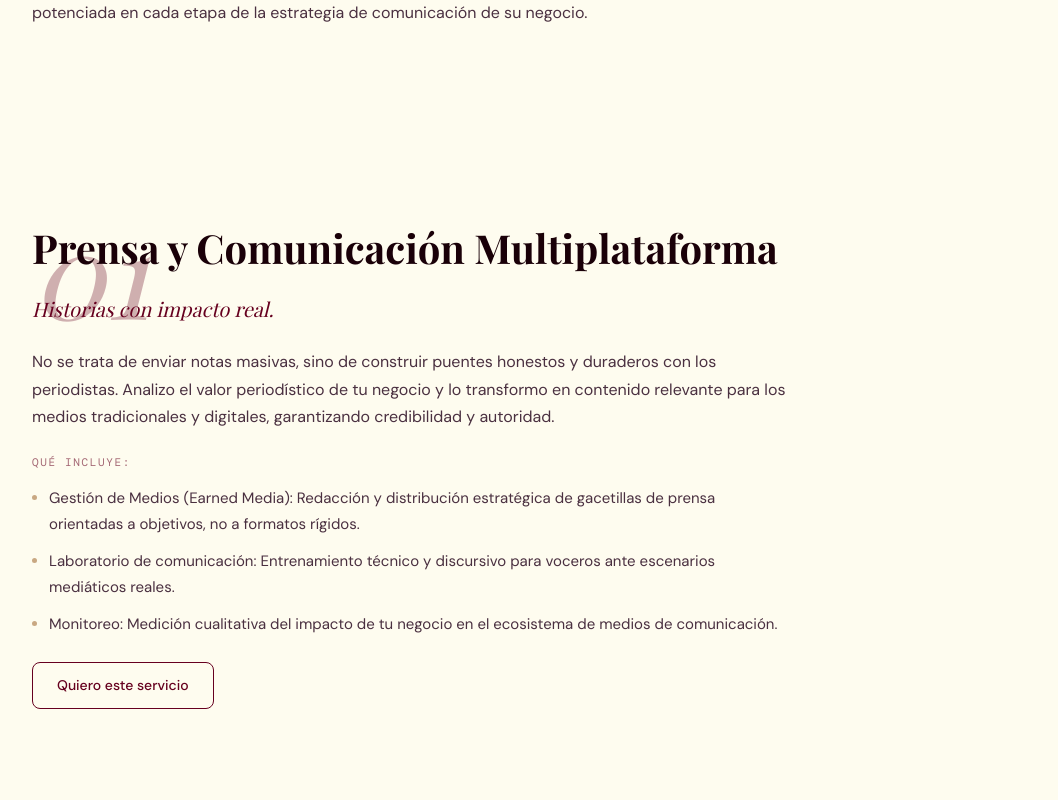
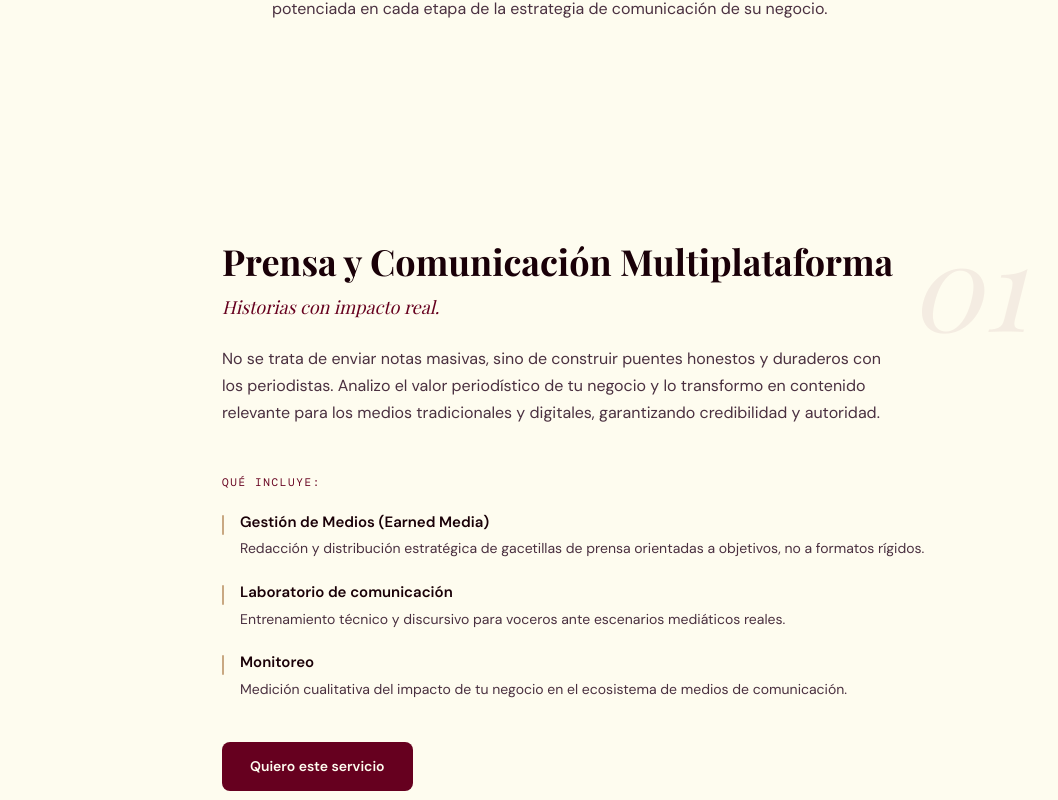
Before and after one commit to NicolasDebe/sanchezmarian-web, a Next.js app: page /servicios in a window 1280 px wide. Shown: the part 580-1380 px from the top of the page, without its empty margins (16-1074 px from the left). Built offline with nearby package versions, Linux system fonts and the light colour scheme; a web font is replaced by a local one.

Commit message:
Integrar 3 fotos: bio, sobre-marian, contacto

```diff
--- a/components/home-servicios.tsx
+++ b/components/home-servicios.tsx
@@ -30,13 +30,13 @@ export function HomeServicios() {
     <section id="servicios" className="bg-hueso-oscuro py-[120px]">
       <div className="max-w-7xl mx-auto px-6 lg:px-12">
 
-        {/* Header */}
+        {/* Header — centrado */}
         <motion.div
           variants={fadeUpStagger}
           initial="hidden"
           whileInView="visible"
           viewport={viewportOnce}
-          className="mb-16"
+          className="text-center mb-16"
         >
           <motion.p
             variants={fadeUp}
@@ -46,26 +46,26 @@ export function HomeServicios() {
             Servicios
           </motion.p>
 
-          <motion.div variants={fadeUp} className="w-10 h-px bg-dorado mb-6" />
+          <motion.div variants={fadeUp} className="w-10 h-px bg-dorado mb-6 mx-auto" />
 
           <motion.h2
             variants={fadeUp}
-            className="font-playfair font-bold text-negro-bordo leading-[1.1] mb-5"
-            style={{ fontSize: "clamp(28px, 3.5vw, 44px)" }}
+            className="font-playfair font-bold text-negro-bordo leading-[1.1] mb-5 mx-auto"
+            style={{ fontSize: "clamp(28px, 3.5vw, 44px)", maxWidth: 640 }}
           >
             Conexión genuina para potenciar la voz y el mensaje de tu negocio.
           </motion.h2>
 
           <motion.p
             variants={fadeUp}
-            className="font-sans text-gris-bordo"
-            style={{ fontSize: 16, lineHeight: 1.7 }}
+            className="font-sans text-gris-bordo mx-auto"
+            style={{ fontSize: 15, lineHeight: 1.7, maxWidth: 440 }}
           >
             Tres servicios alineados que se adaptan a cada etapa de tu negocio.
           </motion.p>
         </motion.div>
 
-        {/* Cards */}
+        {/* Cards — stagger 120ms */}
         <motion.div
           variants={fadeUpStagger}
           initial="hidden"
@@ -74,31 +74,48 @@ export function HomeServicios() {
           className="grid grid-cols-1 md:grid-cols-3 gap-6"
         >
           {CARDS.map((card) => (
-            <motion.div key={card.num} variants={revealCard}>
+            <motion.div key={card.num} variants={revealCard} className="h-full">
               <Link
                 href={card.href}
-                className="group flex flex-col gap-4 bg-hueso border border-dorado/30 rounded-xl p-8 hover:-translate-y-1 hover:border-bordo/40 transition-all duration-300 h-full"
+                className={[
+                  "group flex flex-col h-full",
+                  "bg-hueso border border-dorado/25 rounded-2xl",
+                  "p-6 sm:p-9",
+                  "hover:-translate-y-1.5 hover:border-bordo/30",
+                  "hover:shadow-[0_12px_40px_rgba(102,0,31,0.06)]",
+                  "transition-all duration-300",
+                ].join(" ")}
               >
-                <p className="font-mono text-bordo" style={{ fontSize: 12 }}>
+                {/* número */}
+                <p
+                  className="font-mono text-bordo/50 mb-3"
+                  style={{ fontSize: 12 }}
+                >
                   {card.num}
                 </p>
 
+                {/* línea dorada 24px */}
+                <div className="w-6 h-px bg-dorado mb-5" />
+
+                {/* nombre */}
                 <p
-                  className="font-playfair font-bold text-negro-bordo leading-snug"
-                  style={{ fontSize: 22 }}
+                  className="font-playfair font-bold text-negro-bordo leading-snug mb-2"
+                  style={{ fontSize: 20 }}
                 >
                   {card.nombre}
                 </p>
 
+                {/* tagline — DM Sans italic (no Playfair: serif a 13px es ilegible) */}
                 <p
-                  className="font-playfair italic text-bordo"
-                  style={{ fontSize: 14 }}
+                  className="font-sans italic text-bordo/80 mb-6"
+                  style={{ fontSize: 13, lineHeight: 1.6 }}
                 >
                   {card.tagline}
                 </p>
 
+                {/* link — empujado al fondo */}
                 <p
-                  className="font-sans text-bordo mt-auto"
+                  className="font-sans text-bordo mt-auto group-hover:underline"
                   style={{ fontSize: 13 }}
                 >
                   Conocer más →
--- a/components/servicios-page-sections.tsx
+++ b/components/servicios-page-sections.tsx
@@ -1,13 +1,21 @@
 "use client"
 
 import { motion } from "motion/react"
+import type { Variants } from "motion/react"
 import Link from "next/link"
-import {
-  fadeUp,
-  revealCard,
-  fadeUpStagger,
-  viewportOnce,
-} from "@/lib/animations"
+import { fadeUp, fadeUpStagger, viewportOnce } from "@/lib/animations"
+
+/* ─── helpers ───────────────────────────────────────────────────── */
+function splitSub(s: string): { titulo: string; desc: string } {
+  const i = s.indexOf(": ")
+  if (i === -1) return { titulo: s, desc: "" }
+  return { titulo: s.slice(0, i), desc: s.slice(i + 2) }
+}
+
+const subStagger: Variants = {
+  hidden: {},
+  visible: { transition: { staggerChildren: 0.08, delayChildren: 0.1 } },
+}
 
 /* ─── data ─────────────────────────────────────────────────────── */
 const SERVICIOS = [
@@ -58,13 +66,12 @@ const SERVICIOS = [
 function HeroServicios() {
   return (
     <section className="bg-hueso" style={{ paddingTop: 140, paddingBottom: 100 }}>
-      <div className="max-w-7xl mx-auto px-6 lg:px-12">
+      <div className="max-w-[800px] mx-auto px-6 lg:px-12">
         <motion.div
           variants={fadeUpStagger}
           initial="hidden"
           animate="visible"
-          className="flex flex-col gap-6"
-          style={{ maxWidth: 720 }}
+          className="flex flex-col gap-5"
         >
           <motion.p
             variants={fadeUp}
@@ -78,8 +85,8 @@ function HeroServicios() {
 
           <motion.h1
             variants={fadeUp}
-            className="font-playfair font-bold text-negro-bordo leading-[1.1]"
-            style={{ fontSize: "clamp(34px, 4vw, 52px)" }}
+            className="font-playfair font-bold text-negro-bordo"
+            style={{ fontSize: "clamp(30px, 4vw, 52px)", lineHeight: 1.15 }}
           >
             Conexión genuina para potenciar la voz y el mensaje de tu negocio.
           </motion.h1>
@@ -106,79 +113,102 @@ function HeroServicios() {
 /* ─── servicio individual ───────────────────────────────────────── */
 function ServicioSection({ s }: { s: (typeof SERVICIOS)[0] }) {
   return (
-    <section id={s.id} className={`${s.bg} py-[100px]`}>
-      <div className="max-w-7xl mx-auto px-6 lg:px-12">
+    <section id={s.id} className={`${s.bg} py-[120px] overflow-hidden`}>
+      <div className="max-w-[900px] mx-auto px-6 lg:px-12">
         <motion.div
           variants={fadeUpStagger}
           initial="hidden"
           whileInView="visible"
           viewport={viewportOnce}
-          className="relative flex flex-col gap-6"
-          style={{ maxWidth: 760 }}
+          className="relative flex flex-col"
         >
-          {/* número marca de agua */}
+          {/* número marca de agua — solo desktop */}
           <span
-            className="absolute font-playfair italic text-bordo select-none pointer-events-none leading-none"
-            style={{ fontSize: 120, opacity: 0.3, top: -16, left: 0 }}
+            className="hidden md:block absolute font-playfair italic text-bordo select-none pointer-events-none leading-none"
+            style={{ fontSize: 120, opacity: 0.06, top: -20, right: 0 }}
             aria-hidden
           >
             {s.num}
           </span>
 
+          {/* nombre */}
           <motion.h2
             variants={fadeUp}
-            className="font-playfair font-bold text-negro-bordo relative z-10"
-            style={{ fontSize: "clamp(28px, 3.5vw, 40px)", lineHeight: 1.1 }}
+            className="font-playfair font-bold text-negro-bordo relative z-10 mb-3"
+            style={{ fontSize: 36, lineHeight: 1.1 }}
           >
             {s.nombre}
           </motion.h2>
 
+          {/* tagline */}
           <motion.p
             variants={fadeUp}
-            className="font-playfair italic text-bordo relative z-10"
-            style={{ fontSize: 20 }}
+            className="font-playfair italic text-bordo relative z-10 mb-6"
+            style={{ fontSize: 18 }}
           >
             {s.tagline}
           </motion.p>
 
+          {/* descripción */}
           <motion.p
             variants={fadeUp}
-            className="font-sans text-gris-bordo relative z-10"
-            style={{ fontSize: 16, lineHeight: 1.7 }}
+            className="font-sans text-gris-bordo relative z-10 mb-12"
+            style={{ fontSize: 16, lineHeight: 1.7, maxWidth: 680 }}
           >
             {s.descripcion}
           </motion.p>
 
-          <motion.div variants={fadeUp} className="relative z-10">
-            <p
-              className="font-mono uppercase text-bordo mb-4"
-              style={{ fontSize: 11, letterSpacing: "0.15em", opacity: 0.6 }}
-            >
-              Qué incluye:
-            </p>
-            <ul className="flex flex-col gap-3">
-              {s.subServicios.map((sub, i) => (
-                <li key={i} className="flex items-start gap-3">
+          {/* label */}
+          <motion.p
+            variants={fadeUp}
+            className="font-mono uppercase text-bordo relative z-10 mb-5"
+            style={{ fontSize: 11, letterSpacing: "0.15em", opacity: 0.6 }}
+          >
+            Qué incluye:
+          </motion.p>
+
+          {/* lista sub-servicios con stagger propio */}
+          <motion.ul
+            variants={subStagger}
+            className="flex flex-col relative z-10"
+            style={{ gap: 20 }}
+          >
+            {s.subServicios.map((sub, i) => {
+              const { titulo, desc } = splitSub(sub)
+              return (
+                <motion.li key={i} variants={fadeUp} className="flex items-start gap-4">
+                  {/* indicador vertical dorado */}
                   <span
-                    className="shrink-0 rounded-full bg-dorado"
-                    style={{ width: 5, height: 5, marginTop: 9 }}
+                    className="shrink-0 bg-dorado rounded-full"
+                    style={{ width: 2, height: 20, marginTop: 4 }}
                   />
-                  <span
-                    className="font-sans text-gris-bordo"
-                    style={{ fontSize: 15, lineHeight: 1.7 }}
-                  >
-                    {sub}
-                  </span>
-                </li>
-              ))}
-            </ul>
-          </motion.div>
+                  <div>
+                    <p
+                      className="font-sans font-semibold text-negro-bordo"
+                      style={{ fontSize: 15, lineHeight: 1.5 }}
+                    >
+                      {titulo}
+                    </p>
+                    {desc && (
+                      <p
+                        className="font-sans text-gris-bordo mt-1"
+                        style={{ fontSize: 14, lineHeight: 1.7 }}
+                      >
+                        {desc}
+                      </p>
+                    )}
+                  </div>
+                </motion.li>
+              )
+            })}
+          </motion.ul>
 
-          <motion.div variants={revealCard} className="relative z-10">
+          {/* botón */}
+          <motion.div variants={fadeUp} className="relative z-10 mt-10">
             <Link
               href="/#contacto"
-              className="inline-flex items-center gap-2 border border-bordo text-bordo font-sans font-medium rounded-lg hover:bg-bordo hover:text-hueso transition-all duration-200"
-              style={{ fontSize: 14, paddingInline: 24, paddingBlock: 12 }}
+              className="inline-flex items-center bg-bordo text-hueso font-sans font-semibold rounded-lg hover:bg-bordo-oscuro active:scale-[0.98] transition-all duration-200"
+              style={{ fontSize: 14, paddingInline: 28, paddingBlock: 14 }}
             >
               Quiero este servicio
             </Link>
```
